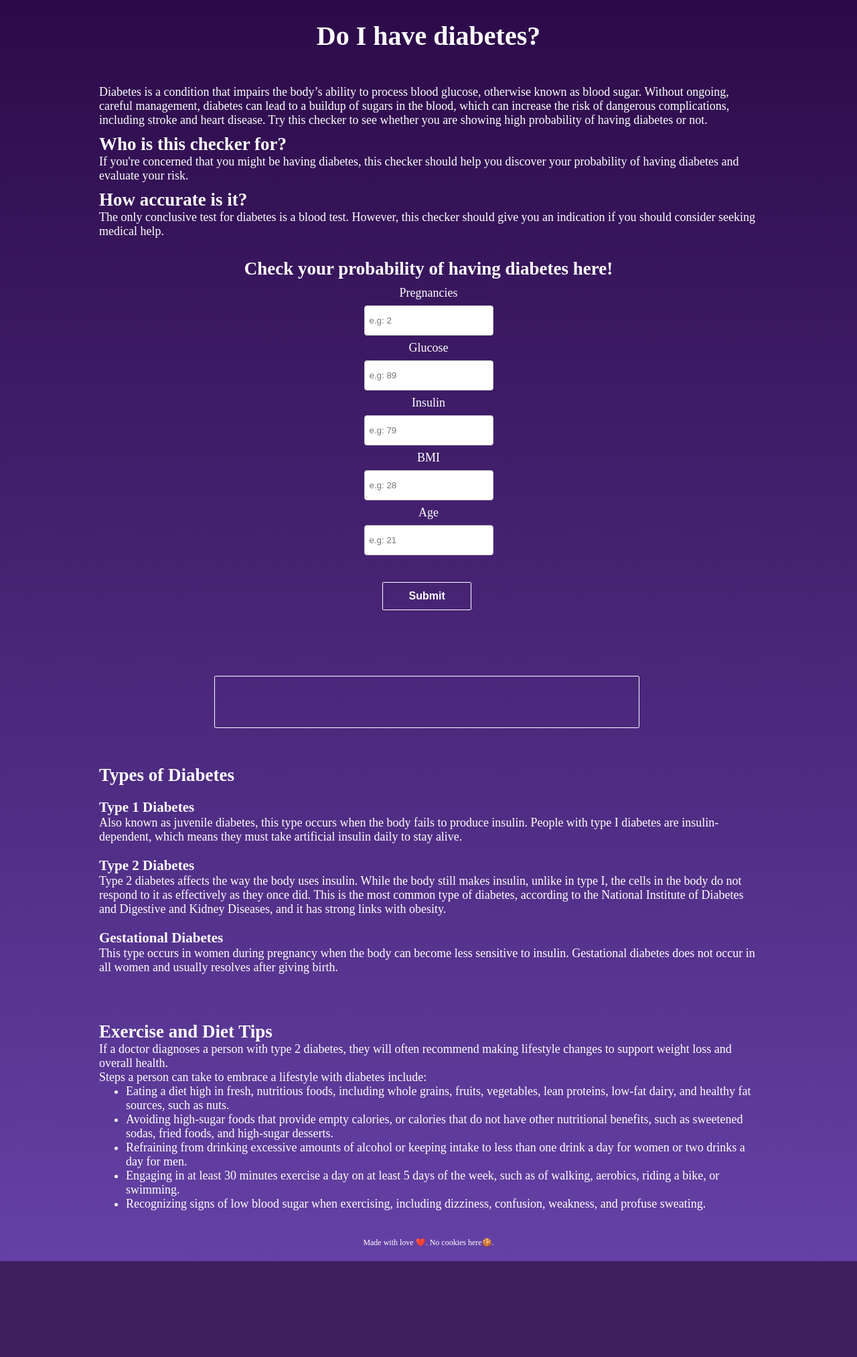
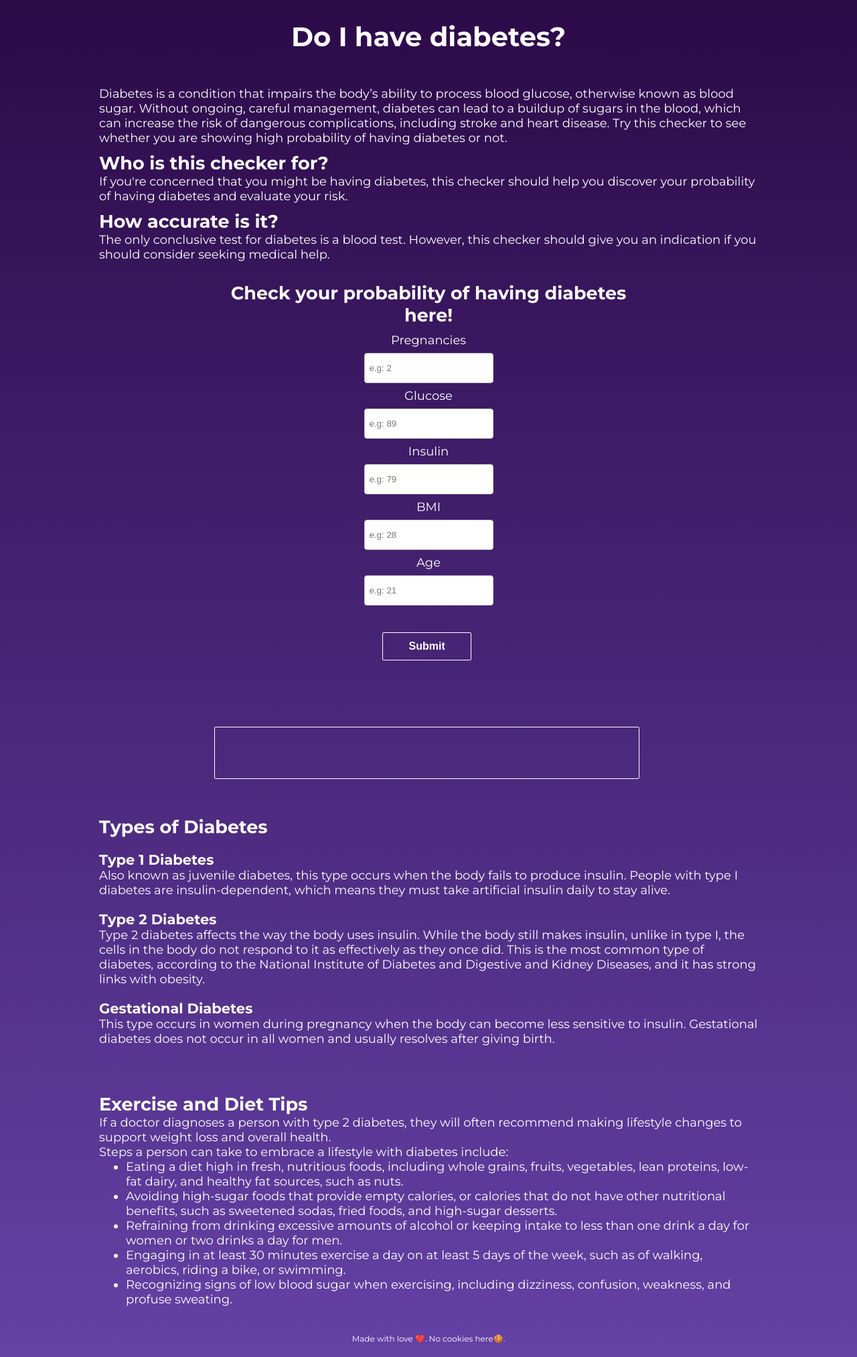
Before and after one commit to indirapravianti/do-i-have-diabetes-web-app, a Flask app: page / in a window 1280 px wide. Shown: the part 80-2106 px from the top of the page at 67% size. Before the commit the page ends 1963 px from the top, so only its background shows below. Run offline with Flask 2, Linux system fonts and the light colour scheme; parts of the project's set-up code (start-up, migrations or seed data) failed here and were passed over.

Commit message:
added font

```diff
--- a/templates/home.html
+++ b/templates/home.html
@@ -1,7 +1,11 @@
 <!doctype html>
 <html>
 <head>
-<title>Do I have diabetes?</title>
+    <meta charset="UTF-8">
+    <meta name="viewport" content="width=device-width, initial-scale=1.0, minimum-scale=1">
+    <meta http-equiv="X-UA-Compatible" content="ie=edge">
+    <link href="https://fonts.googleapis.com/css?family=Montserrat:400,700&display=swap" rel="stylesheet">
+    <title>Do I have diabetes?</title>
 </head>
 <style>
     * {
@@ -16,6 +20,7 @@
     background: linear-gradient(0deg, #6441A5, #2a0845);
     color: white;
     font-size: 18px;
+    font-family: 'Montserrat', sans-serif;
     }
 
     .dihd{
```
